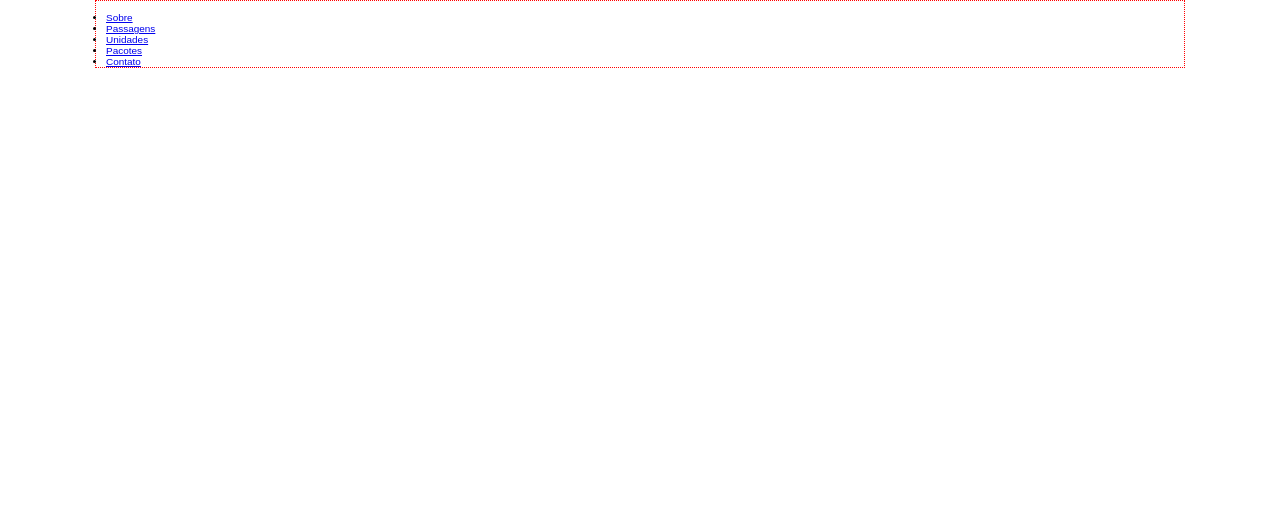
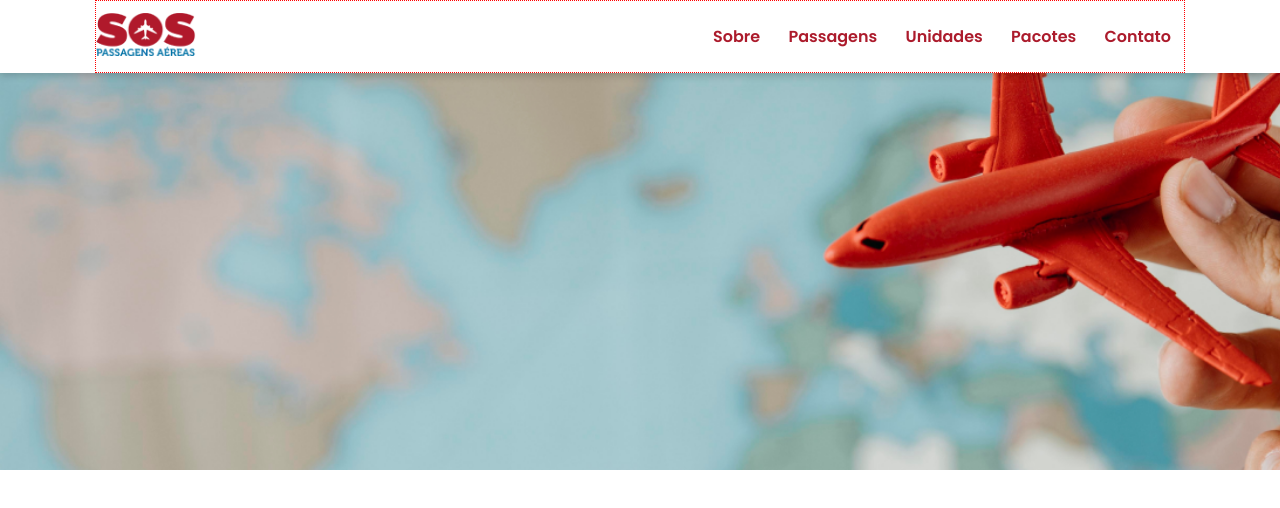
Before and after one commit to katroenssia/sos-passagens-aereas, a plain HTML site: page index.html in a window 1280 px wide. Drawn offline with Linux system fonts and the light colour scheme.

Commit message:
ajuste global.css

```diff
--- a/assets/css/global.css
+++ b/assets/css/global.css
@@ -1,5 +1,8 @@
-@import url(../fonts/Poppins-Regular.ttf);
-@import url(../fonts/Poppins-SemiBold.ttf);
+@font-face {
+    font-family: Poppins;
+    src: url(../fonts/Poppins-Regular.ttf);
+    src: url(../fonts/Poppins-SemiBold.ttf);
+}
 
 :root {
     --red: #AC1B2C;
@@ -24,6 +27,7 @@ html {
     width: 100vw;
     font-size: 62.4%;
     scroll-behavior: smooth;
+    height:100%;
 }
 
 body {
--- a/assets/css/header.css
+++ b/assets/css/header.css
@@ -0,0 +1,54 @@
+header {
+    background: var(--white);
+    box-shadow: var(--boxShadow);
+    width: 100vw;
+    position: fixed;
+}
+
+.container-header {
+    display: flex;
+    justify-content: space-between;
+    align-items: center;
+    padding: 12px 0;
+}
+
+header img {
+    width: 100px;
+    height: 43px;
+}
+
+header nav {
+    display: flex;
+    justify-content: space-between;
+    align-items: center;
+}
+
+header ul li {
+    display: inline;
+}
+
+header ul li a {
+    padding: 8px 13px;
+    color: var(--red);
+    font-weight: 600;
+    font-size: 1.6rem;
+    text-decoration: none;
+    position: relative;
+}
+
+header ul li a::after {
+    content: '';
+    position: absolute;
+    bottom: 0;
+    left: 50%;
+    width: 0;
+    background: var(--blue);
+    height: 4px;
+    transition: all 200ms ease-in-out;
+    border-radius: 8px;
+}
+
+header ul li a:hover::after {
+    width: 100%;
+    left: 0;
+}
--- a/assets/css/hero.css
+++ b/assets/css/hero.css
@@ -0,0 +1,7 @@
+.container-hero{
+    background-image: url(../image/banner-hero.png);
+    background-attachment: fixed;
+    background-repeat: no-repeat;
+    background-size: cover;
+    height: 470px;
+}
--- a/index.html
+++ b/index.html
@@ -1,5 +1,6 @@
 <!DOCTYPE html>
 <html lang="pt-BR">
+
 <head>
     <meta charset="UTF-8">
     <meta http-equiv="X-UA-Compatible" content="IE=edge">
@@ -19,11 +20,14 @@
     <title>SOS - Passagens Aéreas</title>
 
 </head>
+
 <body>
 
     <header id="header">
         <div class="container container-header">
-            <img src="" alt="">
+            <a href="#">
+                <img src="./assets/image/logo.png" alt="logo s o s passagens aéreas">
+            </a>
             <nav>
                 <ul>
                     <li> <a href="#sobre">Sobre</a> </li>
@@ -35,9 +39,13 @@
             </nav>
         </div>
     </header>
-    <div id="hero">
+    <div class="container-hero" id="hero">
+        <div>
+
+        </div>
 
     </div>
+
     <main>
         <section id="destinos">
 
@@ -66,4 +74,5 @@
     </footer>
 
 </body>
+
 </html>
```
Also changed, not shown: assets/image/banner-hero.png (added), assets/image/logo.png (added).
